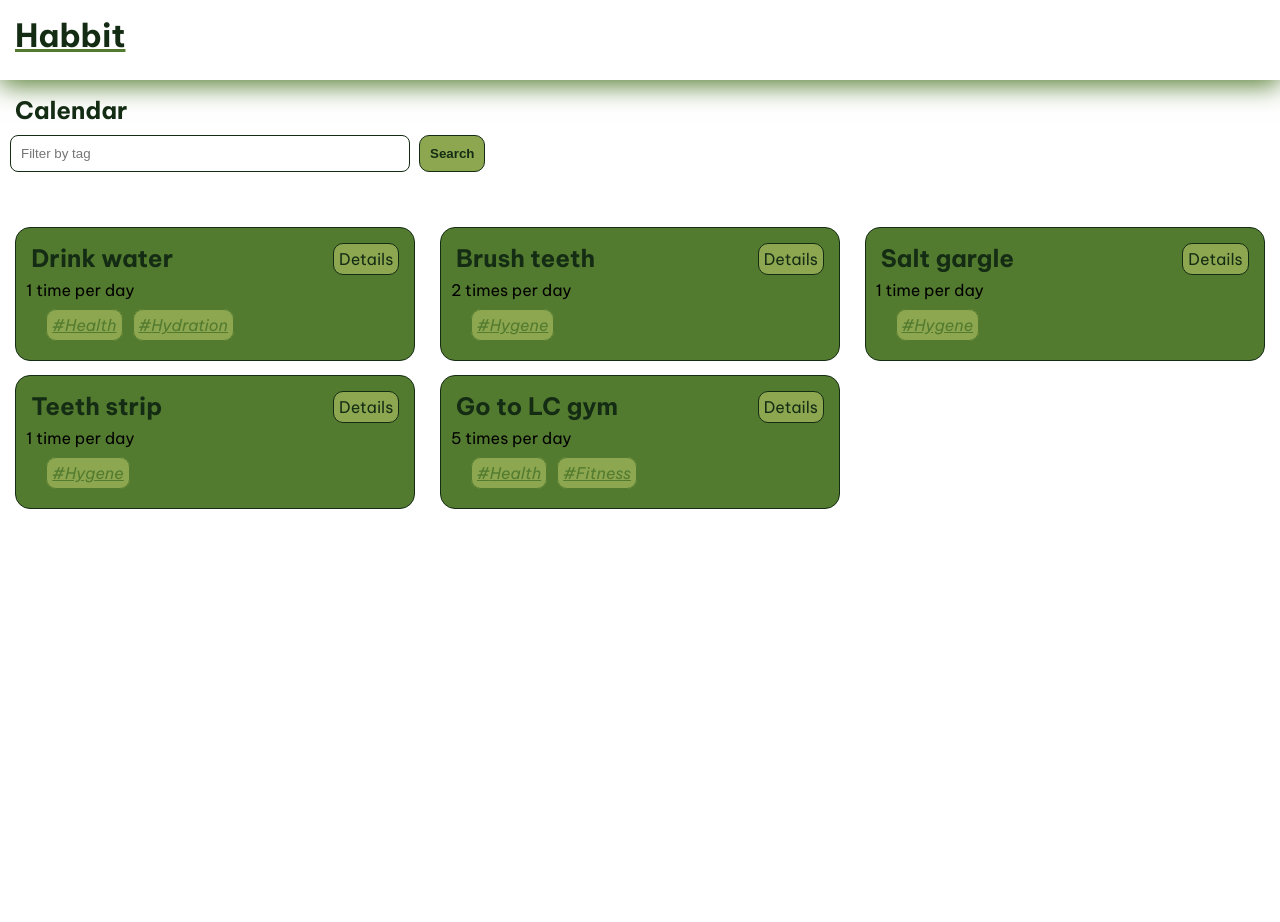
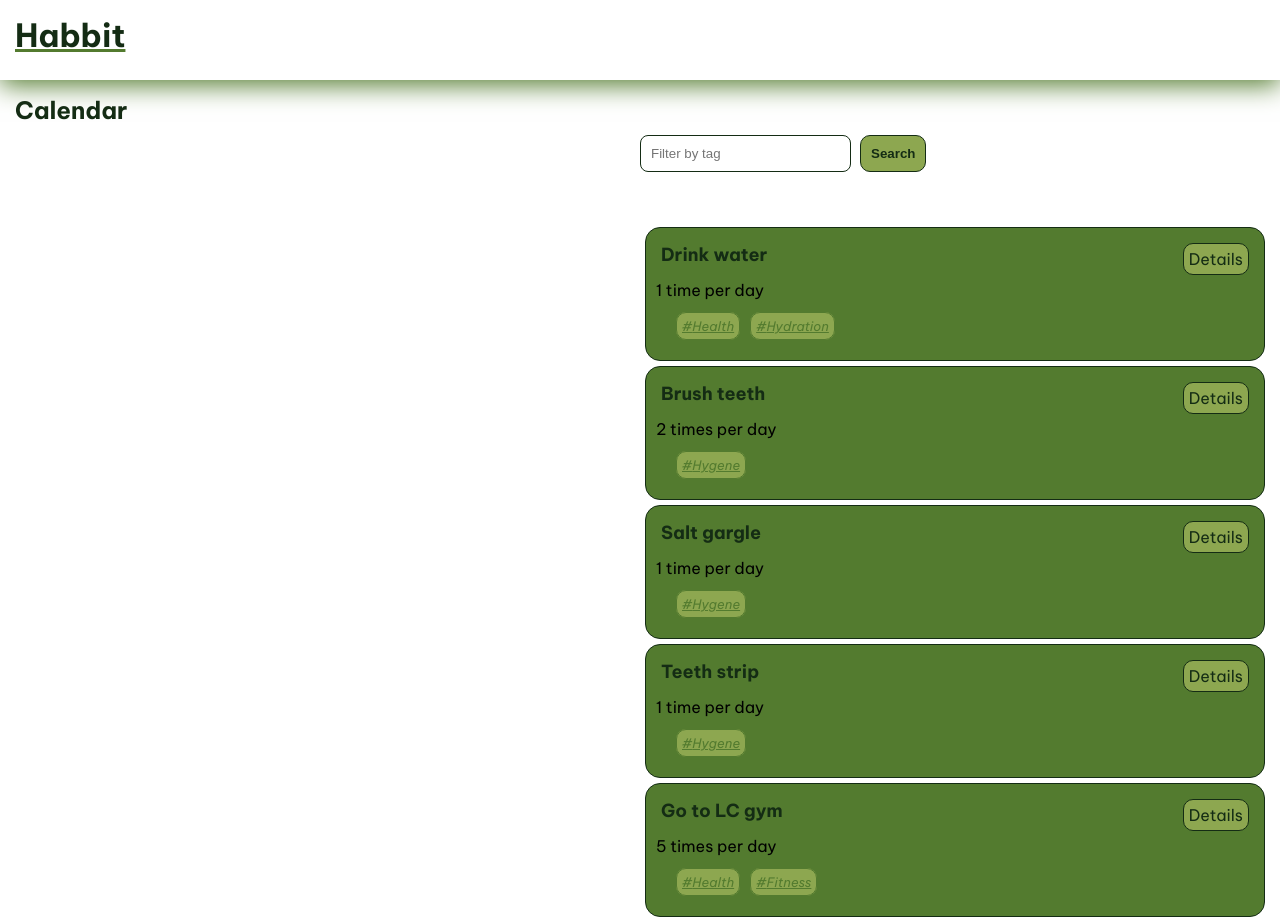
Before and after one commit to kandriam/habbit-prototype, an Angular app: page / in a window 1280 px wide. Before the commit the page ends 800 px from the top, so only its background shows below. Built offline with nearby package versions, Linux system fonts and the light colour scheme.

Commit message:
Formatting

```diff
--- a/src/app/habit/habit.css
+++ b/src/app/habit/habit.css
@@ -3,6 +3,7 @@
   background: var(--g3-color);
   border-radius: 15px;
   padding: 10px;
+  margin: 5px;;
   transition: background-color 0.5s;
   transition: box-shadow 0.5s;
 }
@@ -45,7 +46,7 @@
   border: 1px solid;
   border-radius: 10px;
 
-
+  font-size: small;
   font-style: italic;
 
   color: var(--g3-color);
--- a/src/app/habit/habit.ts
+++ b/src/app/habit/habit.ts
@@ -8,7 +8,7 @@ import { RouterLink, RouterOutlet } from '@angular/router';
   template: `
     <section class="habit-thumbnail">
       <div style="display: flex; justify-content: space-between;">
-        <h2>{{ habit().name }}</h2>
+        <h3>{{ habit().name }}</h3>
         <a [routerLink]="['/details', habit().id]" class="details-button">Details</a>
       </div>
       <div class="thumbnail-sectin">
--- a/src/app/habitdetails/habitdetails.css
+++ b/src/app/habitdetails/habitdetails.css
@@ -22,6 +22,7 @@
   border: 1px solid;
   border-radius: 30px;
 
+  font-style: italic;
   color: var(--g4-color);
   background-color: var(--g2-color);
 
@@ -35,7 +36,6 @@
 
 .habit-tags:active {
     background-color: var(--g1-color);
-    /* box-shadow: 0px 5px 5px var(--g3-color); */
 }
 
 .details a {
--- a/src/app/home/home.css
+++ b/src/app/home/home.css
@@ -1,5 +1,5 @@
 .results {
-  display: grid;
+  /* display: grid; */
   column-gap: 14px;
   row-gap: 14px;
   grid-template-columns: repeat(auto-fill, minmax(400px, 400px));
--- a/src/app/home/home.ts
+++ b/src/app/home/home.ts
@@ -7,9 +7,10 @@ import { HabitService } from '../habit.service';
   selector: 'app-home',
   imports: [Habit],
   template: `
-    <section>
+    <article>
       <h2>Calendar</h2>
-    </section>
+    </article>
+    <aside style="float: right; width: 50%;">
       <section>
         <form>
           <input type="text" placeholder="Filter by tag" />
@@ -21,6 +22,7 @@ import { HabitService } from '../habit.service';
           <app-habit [habit]="habit"></app-habit>
         }
       </section>
+    </aside>
   `,
   styleUrls: ['../../styles.css', './home.css'],
 })
--- a/src/styles.css
+++ b/src/styles.css
@@ -15,7 +15,7 @@ body {
   --g1-color: #e4eb9c;
 }
 
-h1, h2 {
+h1, h2, h3 {
   color: var(--g5-color);
   text-decoration: none;
   margin: 5px;
@@ -27,6 +27,10 @@ h1 {
 
 h2 {
     font-size: x-large;
+}
+
+h3 {
+  font-size: large;
 }
 
 a {
@@ -50,7 +54,6 @@ button.primary {
 }
 
 button.primary:hover {
-    /* background-color: var(--g3-color); */
     box-shadow: 0px 5px 5px var(--g4-color);
 }
 
```
Lines whose indentation alone changed are shown as unchanged.
